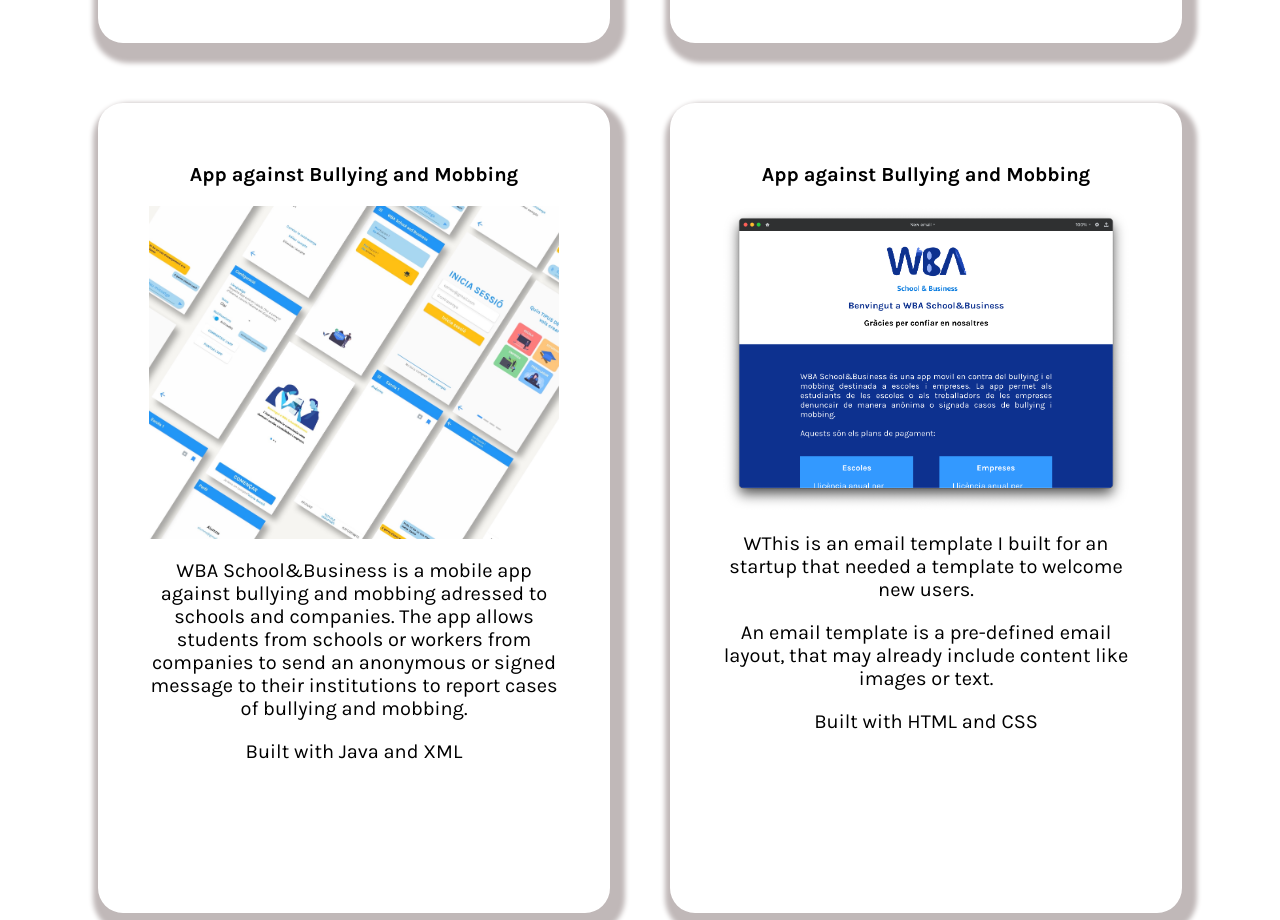
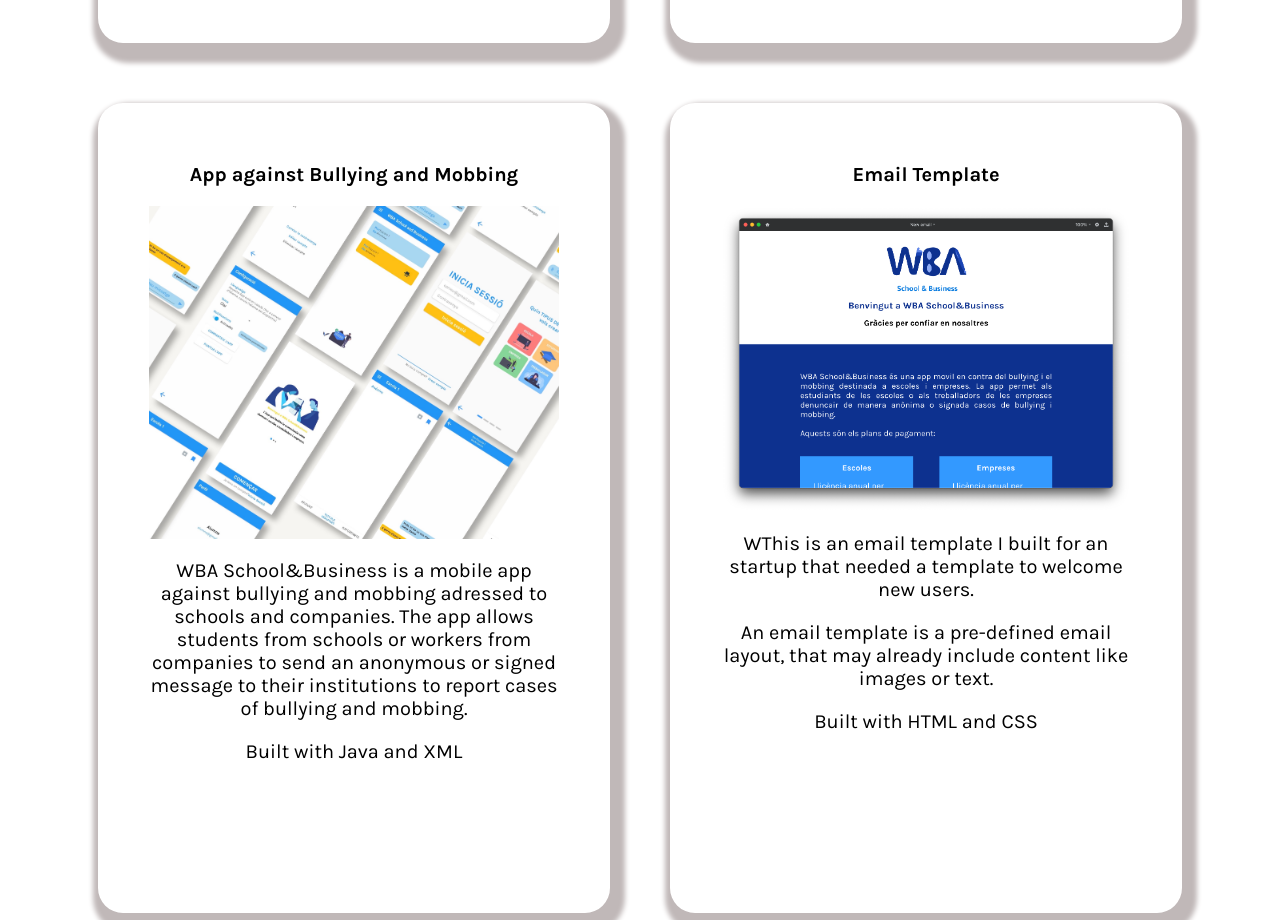
Before and after one commit to VinasRicard/VinasRicard, a plain HTML site: page index.html in a window 1280 px wide. Shown: the part 3060-3980 px from the top of the page. Drawn offline with Linux system fonts and the light colour scheme.

Commit message:
Update porfolio

```diff
--- a/index.html
+++ b/index.html
@@ -93,7 +93,7 @@
                 <h3 class="itemtxt">Built with Java and XML</h3>
             </div>
             <div class="item">
-                <h3 class="itemtitle">App against Bullying and Mobbing</h3>
+                <h3 class="itemtitle">Email Template</h3>
                 <img src="email.png" class="projectimg">
                 <h3 class="itemtxt">WThis is an email template I built for an startup that needed a template to welcome new users.</h3>
                 <h3 class="itemtxt">An email template is a pre-defined email layout, that may already include content like images or text.</h3>
```
